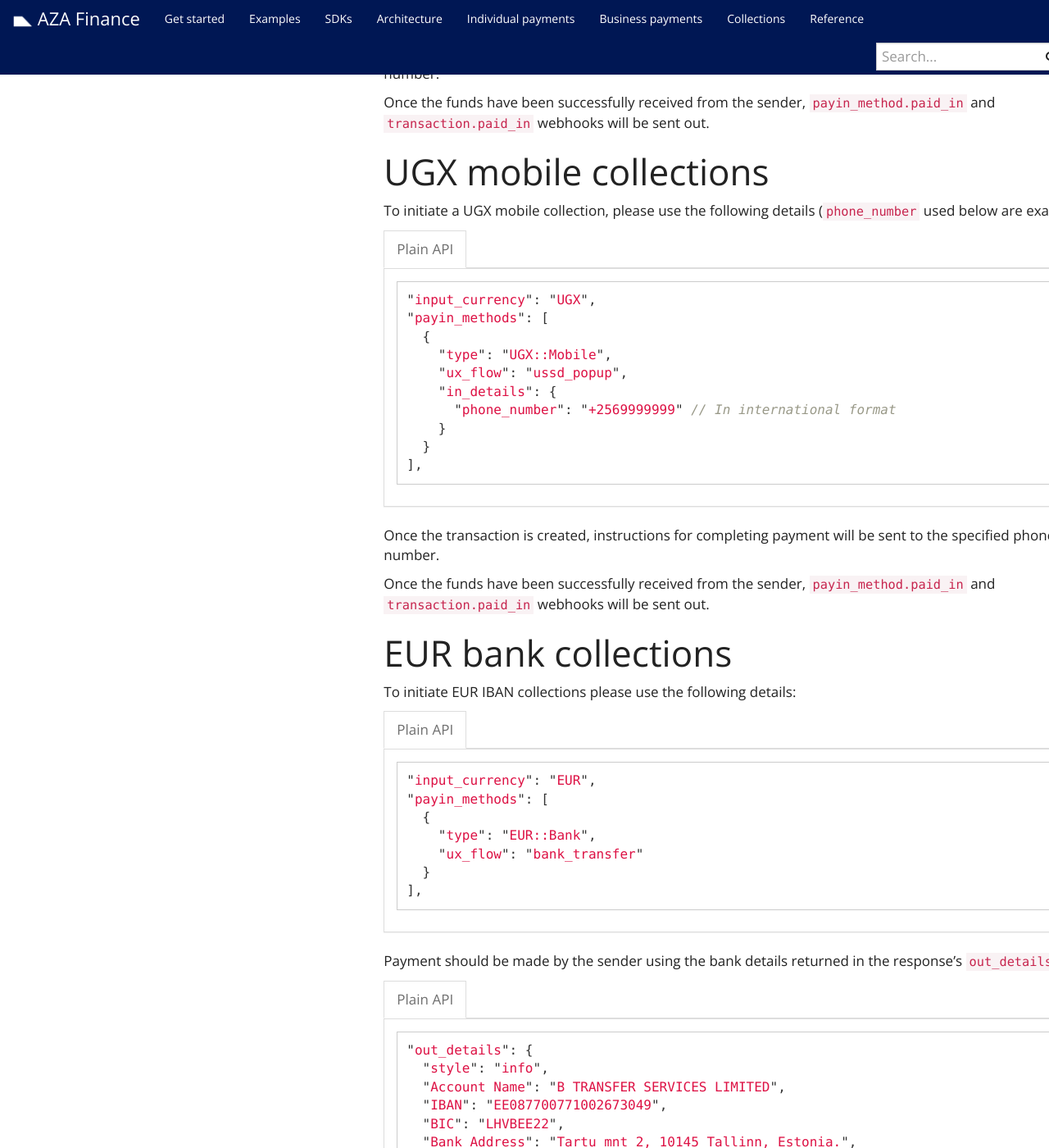
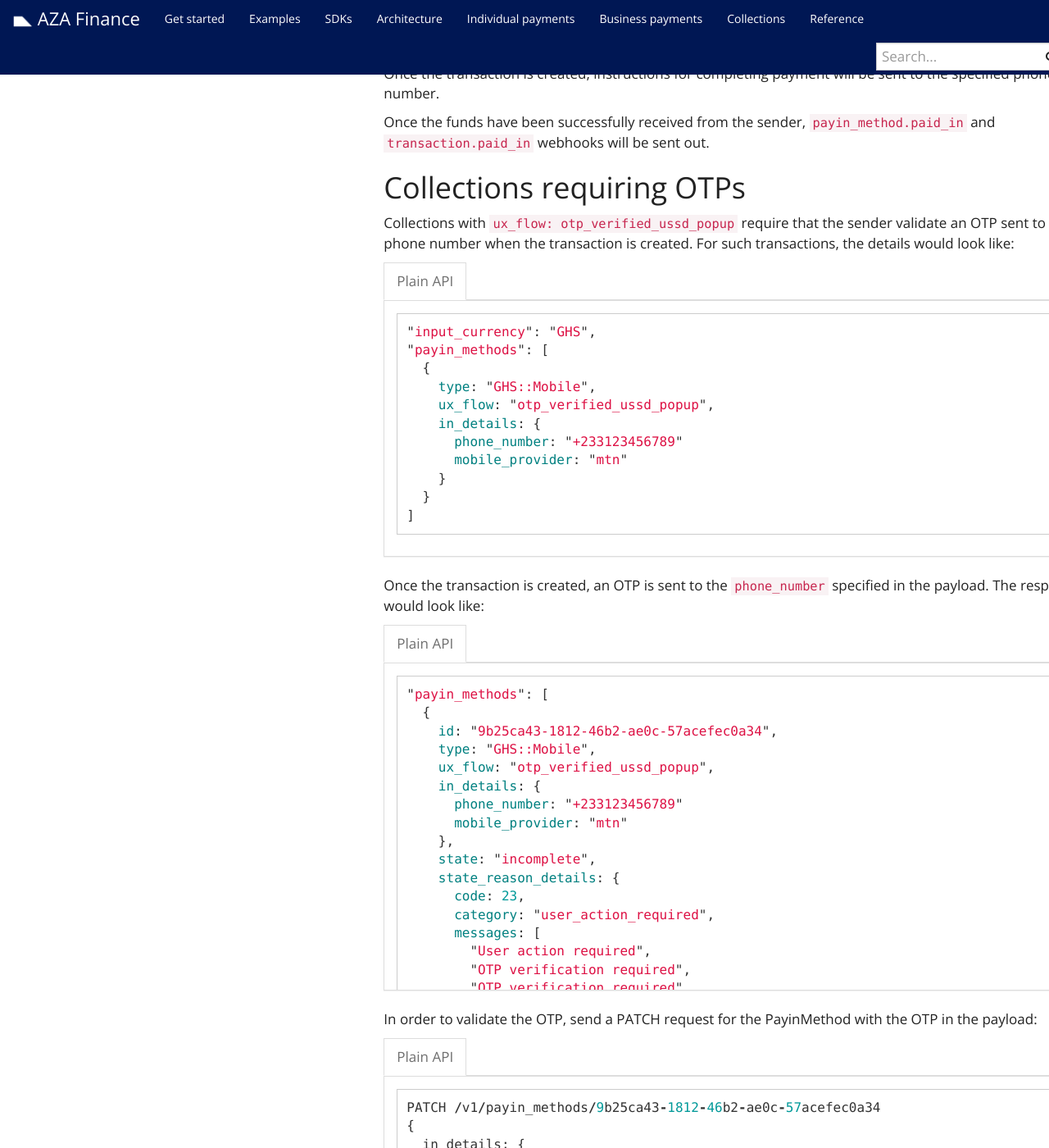
Before and after one commit to transferzero/api-documentation, a Jekyll site: the page built from _docs/collection-details.md, in a window 1280 px wide and 1400 px high, scrolled down 1493 px. Shown: the whole window at 82% size. Built offline with Jekyll 4.4.1, drawn with Linux system fonts in a browser that asks for light colours; nearby versions of some CDN libraries; comment, search, counter and statistics services are not loaded; some of the changed text lies outside the part shown.

Commit message:
BTA-8232 Add otp flow in collections

````diff
--- a/_docs/collection-details.md
+++ b/_docs/collection-details.md
@@ -62,6 +62,101 @@ And human readable instructions can be found in the `payin_methods[0].instructio
 Once the transaction is created, instructions for completing payment will be sent to the specified phone number.
 
 Once the funds have been successfully received from the sender, `payin_method.paid_in` and `transaction.paid_in` webhooks will be sent out.
+
+## Collections requiring OTPs
+Collections with `ux_flow: otp_verified_ussd_popup` require that the sender validate an OTP sent to their phone number when the transaction is created.
+For such transactions, the details would look like:
+
+{% capture data-raw %}
+```javascript
+"input_currency": "GHS",
+"payin_methods": [
+  {
+    type: "GHS::Mobile",
+    ux_flow: "otp_verified_ussd_popup",
+    in_details: {
+      phone_number: "+233123456789"
+      mobile_provider: "mtn"
+    }
+  }
+]
+```
+{% endcapture %}
+
+{% include language-tabbar.html prefix="collection-ghs-mobile-otp" raw=data-raw %}
+
+Once the transaction is created, an OTP is sent to the `phone_number` specified in the payload. The response would look like:
+
+{% capture data-raw %}
+```javascript
+"payin_methods": [
+  {
+    id: "9b25ca43-1812-46b2-ae0c-57acefec0a34",
+    type: "GHS::Mobile",
+    ux_flow: "otp_verified_ussd_popup",
+    in_details: {
+      phone_number: "+233123456789"
+      mobile_provider: "mtn"
+    },
+    state: "incomplete",
+    state_reason_details: {
+      code: 23,
+      category: "user_action_required",
+      messages: [
+        "User action required",
+        "OTP verification required",
+        "OTP verification required"
+      ],
+      description: "This transaction is awaiting OTP validation by the user."
+    },
+  }
+```
+{% endcapture %}
+
+{% include language-tabbar.html prefix="collection-ghs-mobile-otp-out" raw=data-raw %}
+
+In order to validate the OTP, send a PATCH request for the PayinMethod with the OTP in the payload:
+
+{% capture data-raw %}
+```javascript
+PATCH /v1/payin_methods/9b25ca43-1812-46b2-ae0c-57acefec0a34
+{
+  in_details: {
+    phone_number: "+233123456789"
+    mobile_provider: "mtn",
+    otp: "123456"
+  }
+}
+```
+{% endcapture %}
+
+{% include language-tabbar.html prefix="collection-ghs-mobile-otp-validate" raw=data-raw %}
+
+If the OTP matches the one sent to the sender's phone number, the collection process starts, otherwise you get a validation error:
+
+{% capture data-raw %}
+```javascript
+{
+  id: "9b25ca43-1812-46b2-ae0c-57acefec0a34",
+  type: "GHS::Mobile",
+  ux_flow: "otp_verified_ussd_popup",
+  in_details: {
+    phone_number: "+233123456789"
+    mobile_provider: "mtn",
+    otp: "123456"
+  },
+  errors: {
+    otp: [
+      {
+        "error": "invalid"
+      }
+    ]
+  }
+}
+```
+{% endcapture %}
+
+{% include language-tabbar.html prefix="collection-ghs-mobile-otp-validate-out" raw=data-raw %}
 
 # UGX mobile collections
 
````
Also changed, not shown: _docs/changelog.md (+5 -1 lines).
